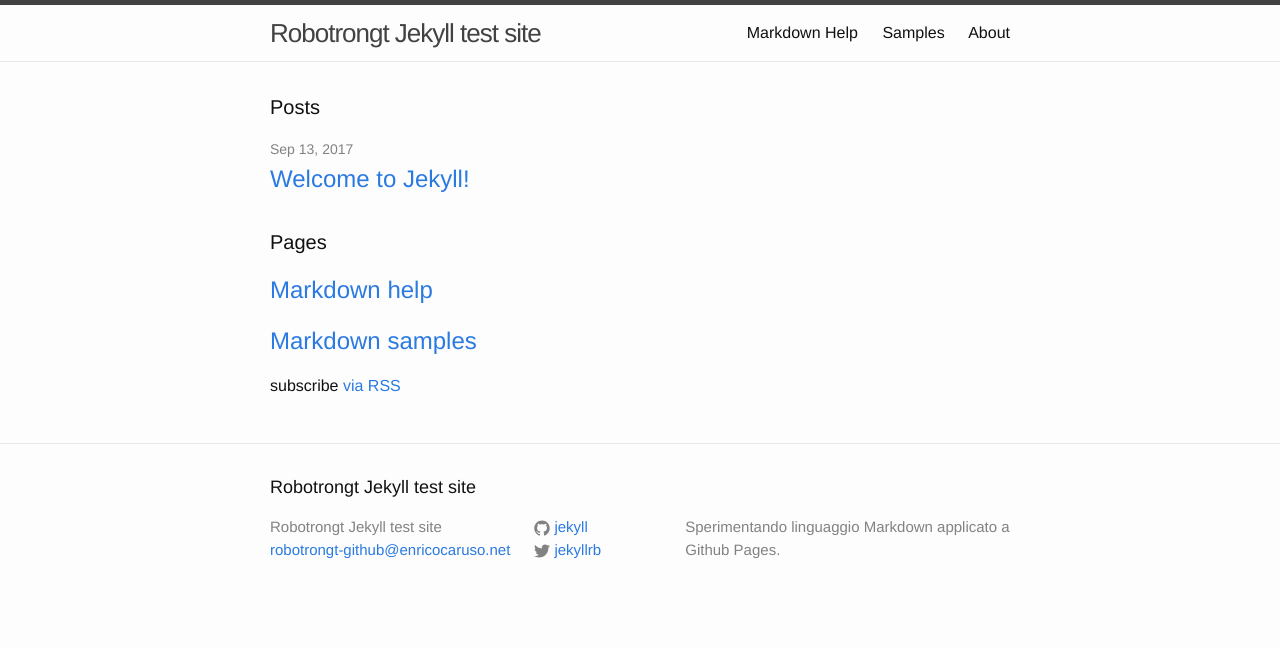
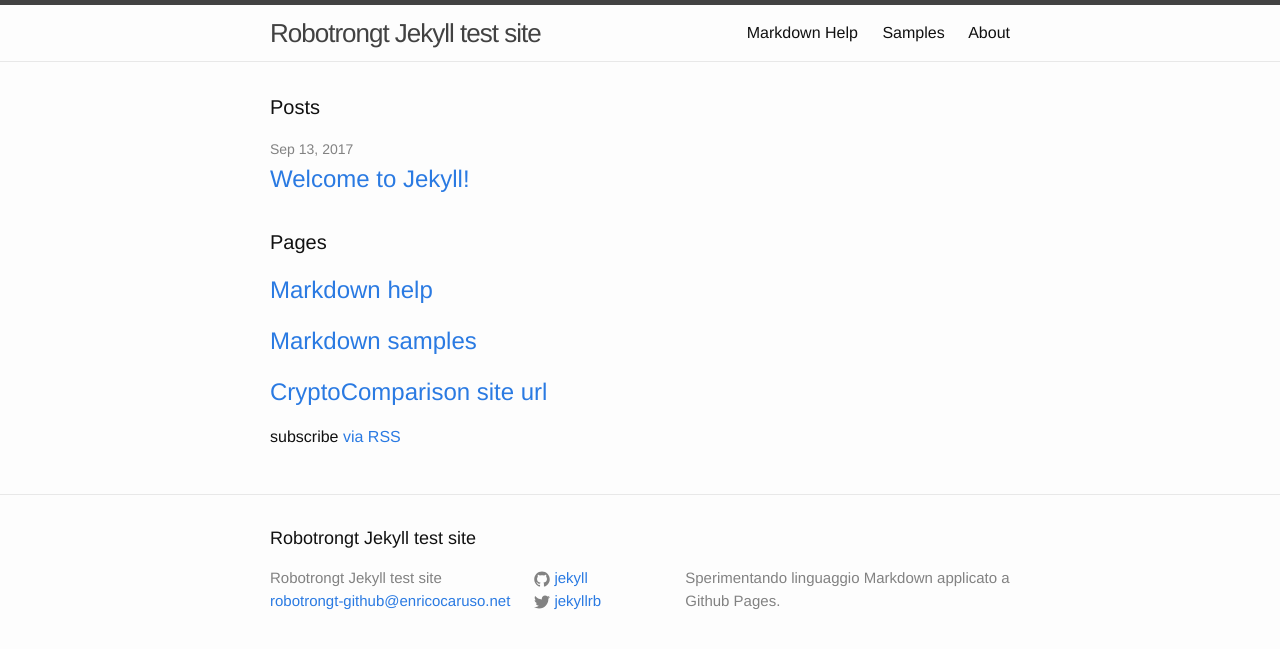
Before and after one commit to robotrongt/robotrongt.github.io, a Jekyll site: the page built from index.html, in a window 1280 px wide. Shown: the top 649 px of the page. Built offline with Jekyll 4.4.1, drawn with Linux system fonts in a browser that asks for light colours.

Commit message:
Update index.html

```diff
--- a/index.html
+++ b/index.html
@@ -26,6 +26,9 @@ layout: default
   <h2 class="page-heading">
       <a class="post-link" href="{{ '/Samples/' | prepend: site.baseurl }}">Markdown samples</a>
   </h2>
+  <h2 class="page-heading">
+      <a class="post-link" href="{{ '/CryptoComparison/' | prepend: site.baseurl }}">CryptoComparison site url</a>
+  </h2>
 
 
   <p class="rss-subscribe">subscribe <a href="{{ "/feed.xml" | prepend: site.baseurl }}">via RSS</a></p>
```
